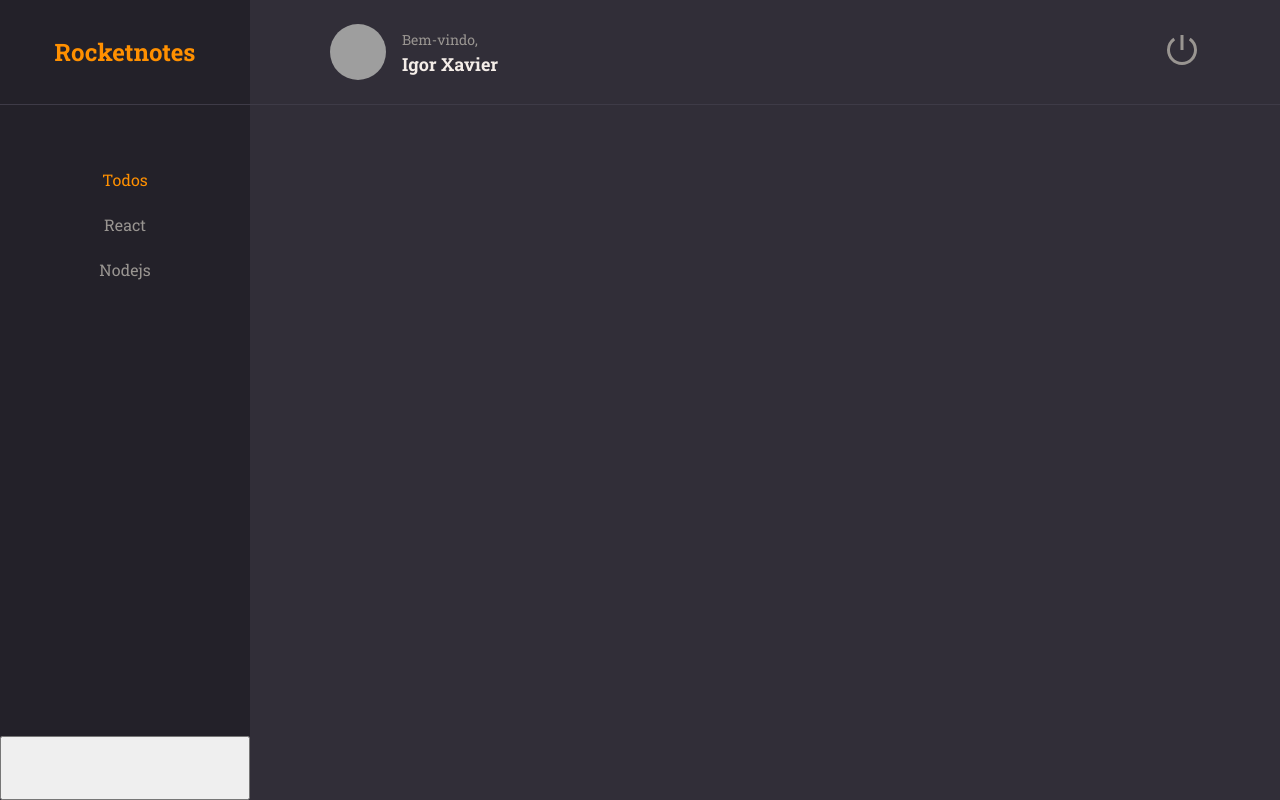
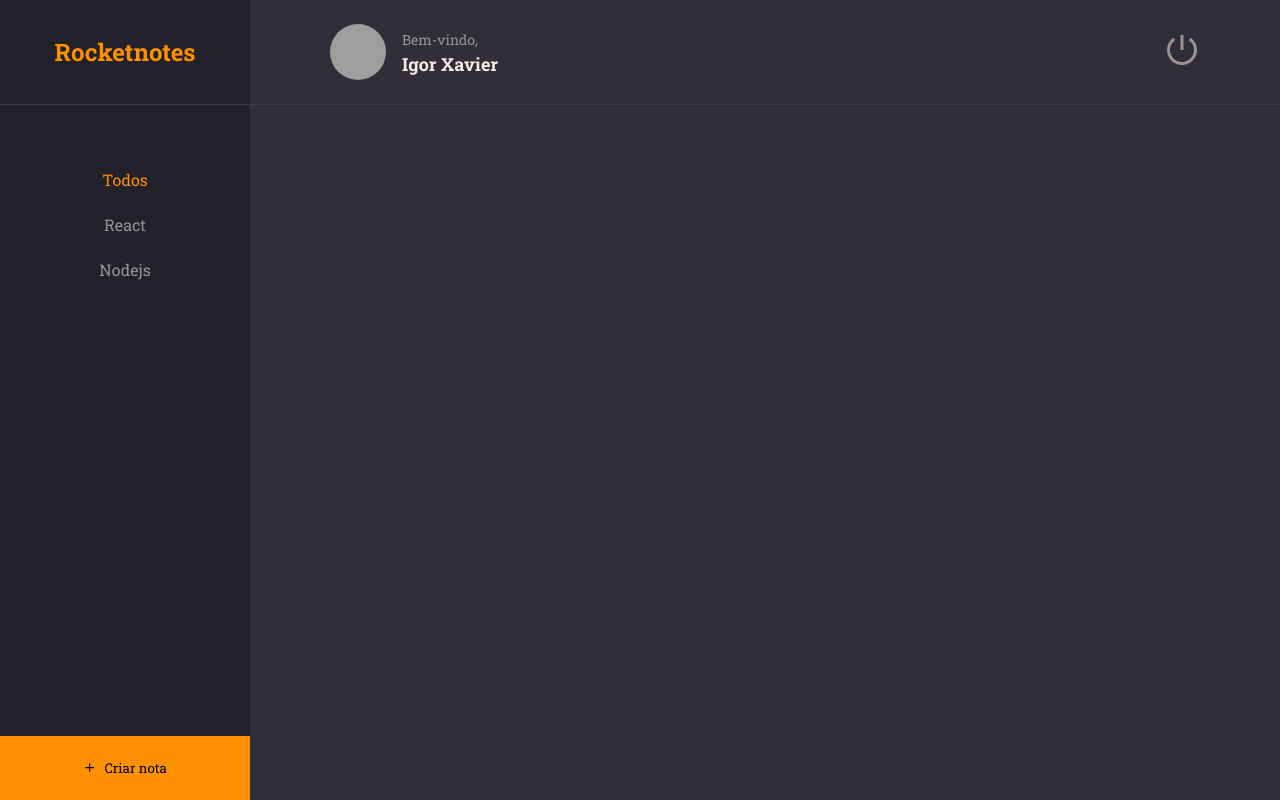
Before and after one commit to igor1203/rocketnotes, a React (Vite) app: page / in a window 1280 px wide. Built offline with nearby package versions, Linux system fonts and the light colour scheme; grey boxes are pictures that could not be loaded.

Commit message:
component NewNote

```diff
--- a/src/pages/Home/index.jsx
+++ b/src/pages/Home/index.jsx
@@ -1,5 +1,5 @@
+import { FiPlus } from 'react-icons/fi'
 import { Container, Brand, Menu, Search, Content, NewNote } from './styles'
-
 import { Header } from '../../components/Header'
 import { ButtonText } from '../../components/ButtonText'
 
@@ -27,7 +27,8 @@
       </Content>
 
       <NewNote>
-
+        <FiPlus />
+        Criar nota
       </NewNote>
 
     </Container>
--- a/src/pages/Home/styles.js
+++ b/src/pages/Home/styles.js
@@ -48,10 +48,24 @@
 `;
 
 export const Search = styled.div`
+  grid-area: search;
 `;
 
 export const Content = styled.div`
+  grid-area: content;
 `;
 
 export const NewNote = styled.button`
+  grid-area: newnote;
+
+  background-color:${({ theme }) => theme.COLORS.ORANGE};
+  border: none;
+
+  display: flex;
+  align-items: center;
+  justify-content: center;
+
+  svg {
+    margin-right: 8px;
+  }
 `;
```
